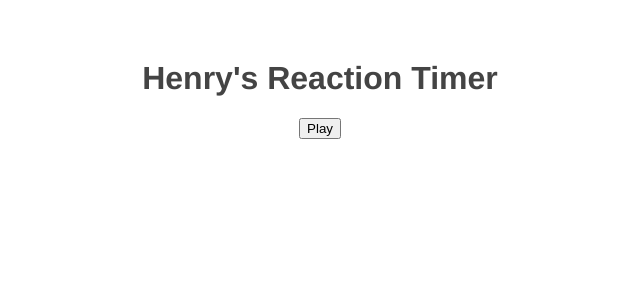
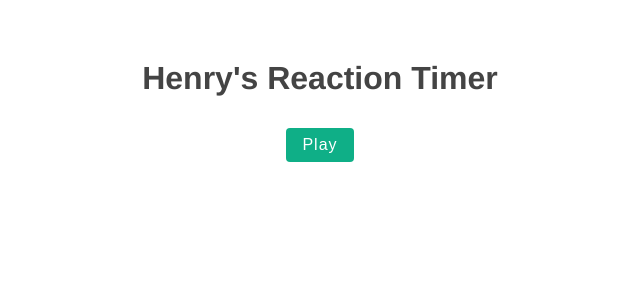
Before and after one commit to Sandiego17/reaction-timer, a Vue app: page / in a window 1280 px wide. Shown: the top 300 px of the page, without its empty margins (320-960 px from the left). Built offline with nearby package versions, Linux system fonts and the light colour scheme.

Commit message:
feat: finishing touches

```diff
--- a/src/App.vue
+++ b/src/App.vue
@@ -49,4 +49,21 @@
   color: #444;
   margin-top: 60px;
 }
+
+button {
+  background-color: #0faf87;
+  border: none;
+  border-radius: 4px;
+  color: white;
+  cursor: pointer;
+  font-size: 16px;
+  letter-spacing: 1px;
+  margin: 10px;
+  padding: 8px 16px;
+}
+
+button[disabled] {
+  cursor: not-allowed;
+  opacity: 0.2;
+}
 </style>
--- a/src/components/Results.vue
+++ b/src/components/Results.vue
@@ -1,13 +1,32 @@
 <template>
     <p>Reaction time - {{ score }} ms</p>
+    <p class="rank">{{ rank }}</p>
 </template>
 
 <script>
 export default {
-    props: ['score']
+    props: ['score'],
+    data() {
+        return {
+            rank: null
+        }
+    },
+    mounted() {
+        if (this.score < 250) {
+            this.rank = 'Ninja Fingers'
+        } else if (this.score < 400) {
+            this.rank = 'Rapid Reflexes'
+        } else {
+            this.rank = 'Snail pace . . .'
+        }
+    }
 }
 </script>
 
-<style lang="scss" scoped>
-
+<style>
+.rank {
+    font-size: 1.4em;
+    color: #0faf87;
+    font-weight: bold;
+}
 </style>
```
